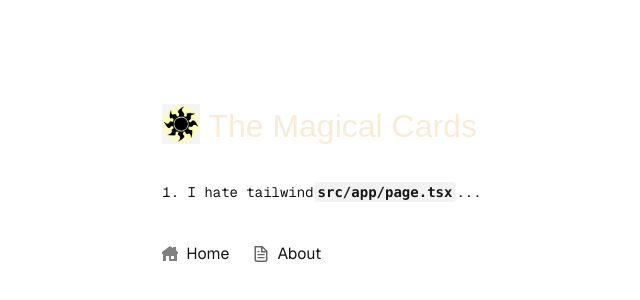
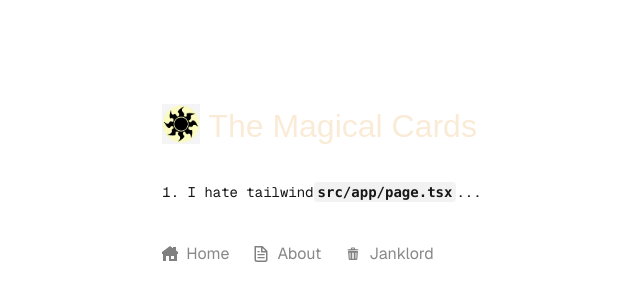
Before and after one commit to mcgrue/tmc-2025, a Next.js app in the folder frontend/: page / in a window 1280 px wide. Shown: the part 62-362 px from the top of the page, without its empty margins (318-958 px from the left). Built offline with nearby package versions, Linux system fonts and the light colour scheme; a web font is replaced by a local one.

Commit message:
Janklord operational

```diff
--- a/frontend/src/app/card/page.tsx
+++ b/frontend/src/app/card/page.tsx
@@ -5,7 +5,9 @@ const JANK_PRICE = 0.79;
 
 const { card, side2, partner, fetchTime } = await rollJanklord(JANK_PRICE);
 
-export default function DrawCard() {
+type JankTablet = {};
+
+export default function DrawJankTablet() {
   return (
     <div
       style={{
--- /dev/null
+++ b/frontend/src/app/janklord/page.tsx
@@ -0,0 +1,77 @@
+"use client";
+
+import React, { useState, useEffect } from "react";
+
+import { MagicCardWithPrice } from "../../components/card";
+import { rollJanklord } from "../../lib/janklord";
+
+const JANK_PRICE = 0.79;
+
+const { card, side2, partner, fetchTime } = await rollJanklord(JANK_PRICE);
+
+type JankTablet = {};
+
+export default function DrawJankTablet() {
+  const [state, setState] = useState([{}, {}, {}]);
+
+  const doRoll = async function () {
+    const jank1 = await rollJanklord(JANK_PRICE);
+    const jank2 = await rollJanklord(JANK_PRICE);
+    const jank3 = await rollJanklord(JANK_PRICE);
+    setState([jank1, jank2, jank3]);
+  };
+
+  return (
+    <div>
+      {state[0].card && (
+        <div
+          style={{
+            backgroundColor: "#111",
+            borderRadius: "8px",
+            padding: "20px",
+            display: "flex",
+            gap: "10px",
+          }}
+        >
+          {state.map((element: any, index) => (
+            <MagicCardWithPrice
+              key={index}
+              card={element.card}
+              side2={element.side2}
+              partner={element.partner}
+              jankPrice={JANK_PRICE}
+              fetchTime={element.fetchTime}
+            />
+          ))}
+        </div>
+      )}
+      <button
+        style={{
+          backgroundColor: "#666",
+          color: "white",
+          padding: "10px",
+          marginLeft: "50%",
+          marginRight: "50%",
+          borderRadius: "8px",
+          transition: "background-color 0.3s",
+        }}
+        onClick={async (e) => {
+          const button = e.currentTarget;
+          button.disabled = true;
+          button.textContent = "Fetching jank...";
+          await doRoll();
+          button.disabled = false;
+          button.textContent = "Roll Three Jankmanders";
+        }}
+        onMouseEnter={(e) => {
+          e.currentTarget.style.backgroundColor = "#888";
+        }}
+        onMouseLeave={(e) => {
+          e.currentTarget.style.backgroundColor = "#666";
+        }}
+      >
+        Roll Three Jankmanders
+      </button>
+    </div>
+  );
+}
--- a/frontend/src/components/footer.tsx
+++ b/frontend/src/components/footer.tsx
@@ -1,11 +1,16 @@
 import Image from "next/image";
-import Link from 'next/link';
+import Link from "next/link";
 
 export default function Header() {
   return (
-    <footer className="row-start-3 flex gap-6 flex-wrap items-center justify-center">
-
-      <Link href="/" className="flex items-center gap-2 hover:underline hover:underline-offset-4">
+    <footer
+      className="row-start-3 flex gap-6 flex-wrap items-center justify-center"
+      style={{ color: "#888" }}
+    >
+      <Link
+        href="/"
+        className="flex items-center gap-2 hover:underline hover:underline-offset-4"
+      >
         <Image
           aria-hidden
           src="/home.svg"
@@ -17,17 +22,35 @@ export default function Header() {
         Home
       </Link>
 
-    <Link href="/about" className="flex items-center gap-2 hover:underline hover:underline-offset-4">
+      <Link
+        href="/about"
+        className="flex items-center gap-2 hover:underline hover:underline-offset-4"
+      >
         <Image
           aria-hidden
           src="/file.svg"
           alt="File icon"
           width={16}
           height={16}
+          className="filter invert-[0.5] saturate-[0] hue-rotate-[180deg] brightness-[0.8]"
         />
         About
       </Link>
 
+      <Link
+        href="/about"
+        className="flex items-center gap-2 hover:underline hover:underline-offset-4"
+      >
+        <Image
+          aria-hidden
+          src="/trash.svg"
+          alt="Janklord Booster Pack"
+          width={16}
+          height={16}
+          className="filter invert-[0.5] saturate-[0] hue-rotate-[180deg] brightness-[0.8]"
+        />
+        Janklord
+      </Link>
     </footer>
   );
 }
```
Also changed, not shown: frontend/src/lib/janklord/index.ts (+6 -5 lines), frontend/public/trash.svg (added). Lines whose indentation alone changed are shown as unchanged.
